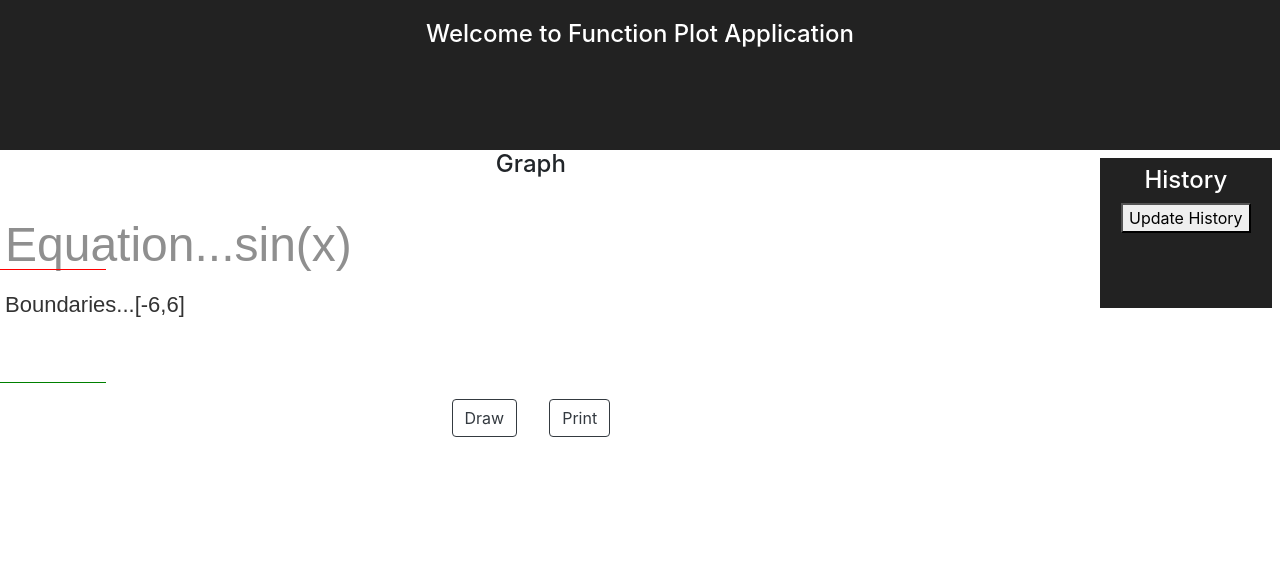
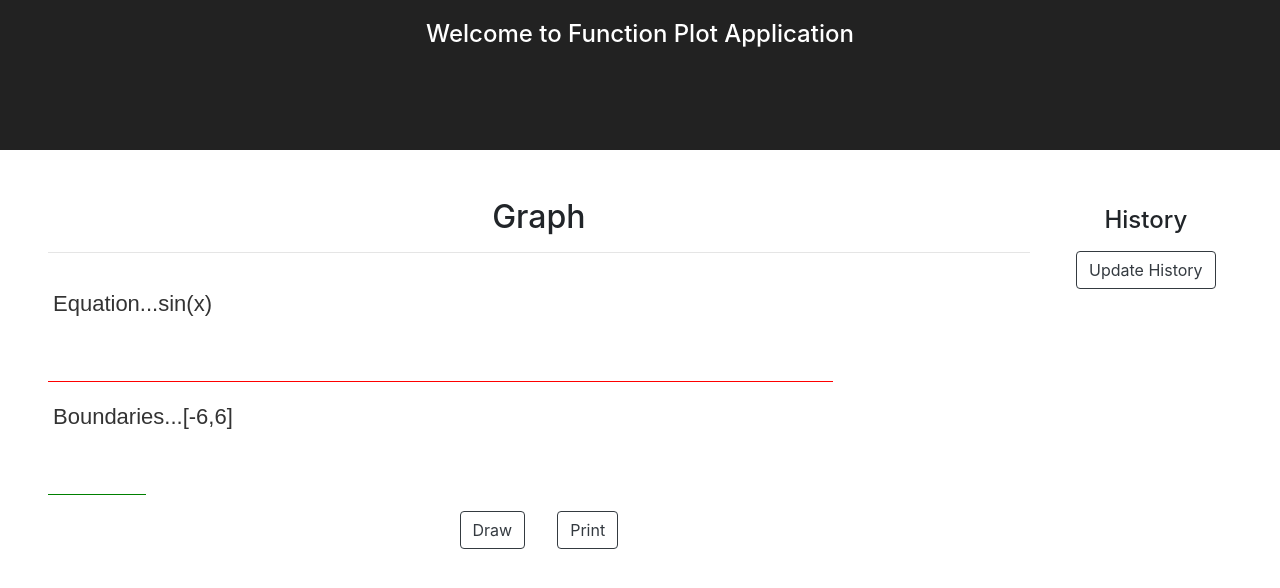
Before and after one commit to vishvajit79/plot_graph, a React (Create React App) app: page / in a window 1280 px wide. Shown: the top 588 px of the page. Built offline with nearby package versions, Linux system fonts and the light colour scheme.

Commit message:
onclick history now adds the text to the input

```diff
--- a/package.json
+++ b/package.json
@@ -3,10 +3,8 @@
   "version": "0.1.0",
   "private": true,
   "dependencies": {
-    "axios": "^0.18.0",
     "bootstrap": "^4.1.1",
     "d3": "^3.5.17",
-    "file-system": "^2.2.2",
     "function-plot": "^1.18.1",
     "react": "^16.3.2",
     "react-dom": "^16.3.2",
--- a/src/App.js
+++ b/src/App.js
@@ -1,7 +1,6 @@
 import React, { Component } from 'react';
 
 import History from './components/History';
-import Graph from './components/Graph';
 import 'bootstrap/dist/css/bootstrap.min.css';
 import './App.css';
 
@@ -12,13 +11,9 @@ class App extends Component {
         <header className="App-header">
           <h1 className="App-title">Welcome to Function Plot Application</h1>
         </header>
-        <div className="row">
-          <div className="col-md-10 col-12">
-            <Graph/>
-          </div>
-          <div className="col-md-2 col-12">
-            <History/>
-          </div>
+        <div className="m-5">
+
+        <History/>
         </div>
       </div>
     );
--- a/src/components/Graph.js
+++ b/src/components/Graph.js
@@ -96,10 +96,11 @@ class Graph extends Component {
   render() {
     return(
       <div>
-        <h2 className="App-title">Graph</h2>
+        <h2>Graph</h2>
+        <hr />
         { this.state.errorMessage && <p className="text-danger">{ this.state.errorMessage }</p>}
         <form onSubmit={this.handleSubmit}>
-          <input type="text" name="equation" className="question" onChange={this.handleEquationChange} required/>
+          <input type="text" name="equation" className="question" onChange={this.handleEquationChange} value={this.props.clickedItem} autoFocus={true} required/>
           <label htmlFor="equation"><span>Equation...sin(x)</span></label>
           <input type="text" name="boundaries" className="question" onChange={this.handleBoundaryChange}/>
           <label htmlFor="boundaries"><span>Boundaries...[-6,6]</span></label>
--- a/src/components/History.js
+++ b/src/components/History.js
@@ -1,11 +1,13 @@
 import React from 'react';
 import {getFromStorage } from '../utils/storage';
+import Graph from "./Graph";
 
 class History extends React.Component {
   constructor(props) {
     super(props);
     this.state = {
-      history: []
+      history: [],
+      clickedItem: ''
     }
   }
 
@@ -13,8 +15,10 @@ class History extends React.Component {
     this.updateData();
   }
 
-  useItem = () => {
-
+  useItem = (e, item) => {
+    this.setState({
+      clickedItem: item
+    })
   };
 
   updateData = async () => {
@@ -22,17 +26,23 @@ class History extends React.Component {
       this.setState({
         history: data
       });
-    console.log(this.state.history);
   };
   render() {
     return(
-      <div className="App-header m-2 p-2">
-        <h2 className="App-title">History</h2>
-        <button type="button" onClick={this.updateData}>Update History</button>
-        {this.state.history.map(user => {
-          return <li key={user} onClick={this.useItem}>{user}</li>
-        })}
-      </div>
+        <div className="row">
+        <div className="col-md-10">
+          <Graph {...this.state}/>
+        </div>
+        <div className="col-md-2">
+          <h2 className="App-title m-2">History</h2>
+          <button type="button" className="btn btn-outline-dark m-2" onClick={this.updateData}>Update History</button>
+          <div className="list-group">
+            {this.state.history.map(user => {
+              return <a key={user} onClick={(e) => this.useItem(e,user)} className="list-group-item list-group-item-action">{user}</a>
+            })}
+          </div>
+        </div>
+        </div>
     );
   }
 }
```
Also changed, not shown: 1 other file (tests, documents, lock files or other folders).
